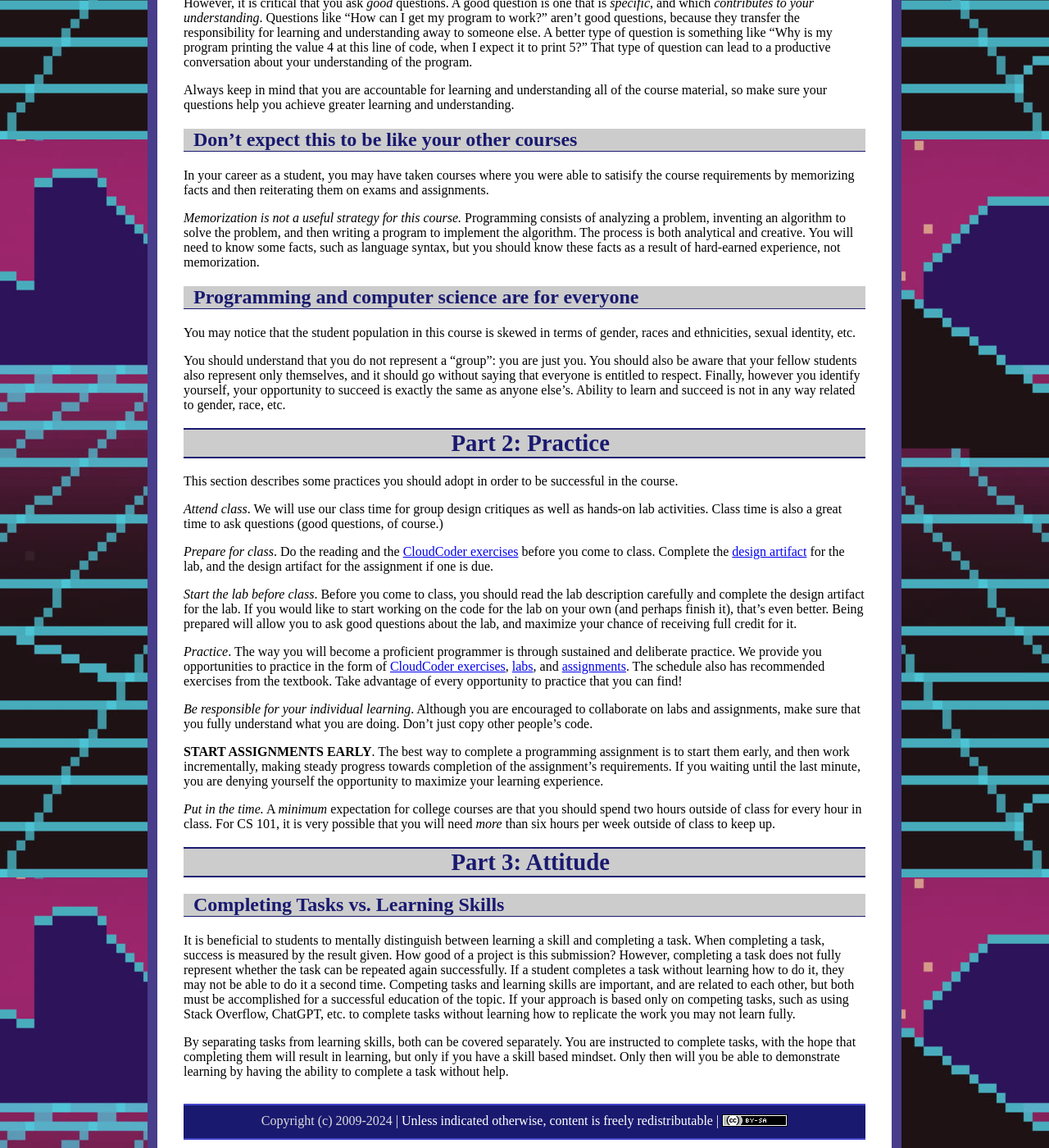
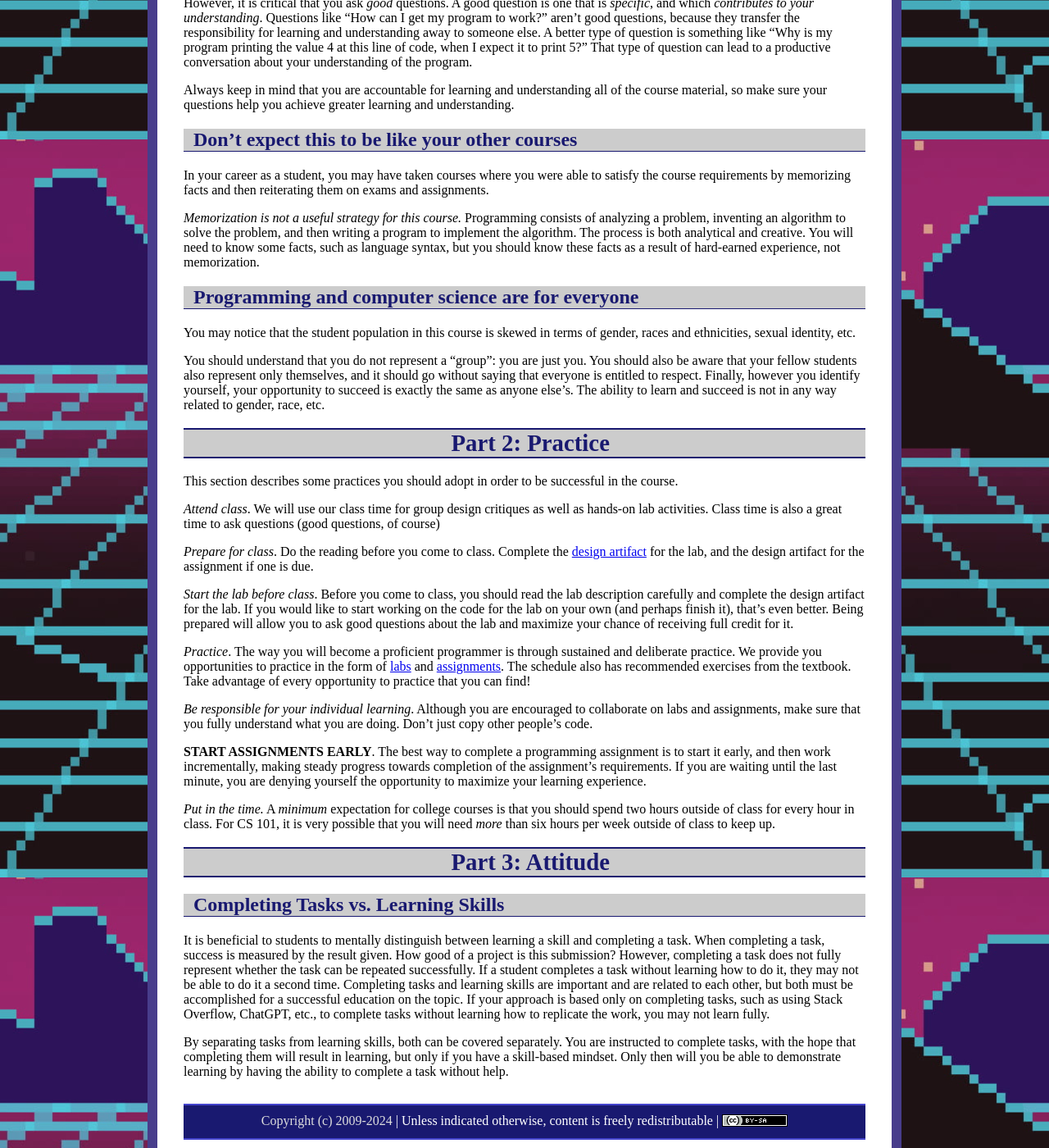
Before and after one commit to ycpcs/cs101-fall2026, a Jekyll site: the page built from success.md, in a window 1280 px wide and 1400 px high, scrolled down 1630 px. Shown: the whole window at 82% size. Built offline with Jekyll 4.4.1, drawn with Linux system fonts in a browser that asks for light colours; some of the changed text lies outside the part shown.

Commit message:
Update success.md

```diff
--- a/success.md
+++ b/success.md
@@ -3,7 +3,7 @@
 title: "How to succeed in CS 101"
 ---
 
-This document explains how to succeed in CS 101.  Please read this carefully, and refer back to it as you proceed in the course!
+This document explains how to succeed in CS 101.  Please read this carefully and refer back to it as you proceed in the course!
 
 # Why we wrote this
 
@@ -67,7 +67,7 @@
 
 ## Don't expect this to be like your other courses
 
-In your career as a student, you may have taken courses where you were able to satisify the course requirements by memorizing facts and then reiterating them on exams and assignments.
+In your career as a student, you may have taken courses where you were able to satisfy the course requirements by memorizing facts and then reiterating them on exams and assignments.
 
 *Memorization is not a useful strategy for this course.*  Programming consists of analyzing a problem, inventing an algorithm to solve the problem, and then writing a program to implement the algorithm.  The process is both analytical and creative.  You will need to know some facts, such as language syntax, but you should know these facts as a result of hard-earned experience, not memorization.
 
@@ -75,33 +75,33 @@
 
 You may notice that the student population in this course is skewed in terms of gender, races and ethnicities, sexual identity, etc.
 
-You should understand that you do not represent a "group": you are just you.  You should also be aware that your fellow students also represent only themselves, and it should go without saying that everyone is entitled to respect.  Finally, however you identify yourself, your opportunity to succeed is exactly the same as anyone else's.  Ability to learn and succeed is not in any way related to gender, race, etc.
+You should understand that you do not represent a "group": you are just you.  You should also be aware that your fellow students also represent only themselves, and it should go without saying that everyone is entitled to respect.  Finally, however you identify yourself, your opportunity to succeed is exactly the same as anyone else's.  The ability to learn and succeed is not in any way related to gender, race, etc.
 
 # Part 2: Practice
 
 This section describes some practices you should adopt in order to be successful in the course.
 
-*Attend class*.  We will use our class time for group design critiques as well as hands-on lab activities.  Class time is also a great time to ask questions (good questions, of course.)
+*Attend class*.  We will use our class time for group design critiques as well as hands-on lab activities.  Class time is also a great time to ask questions (good questions, of course)
 
-*Prepare for class*.  Do the reading and the [CloudCoder exercises](schedule.html) before you come to class.  Complete the [design artifact](design/index.html) for the lab, and the design artifact for the assignment if one is due.
+*Prepare for class*.  Do the reading before you come to class.  Complete the [design artifact](design/index.html) for the lab, and the design artifact for the assignment if one is due.
 
-*Start the lab before class*. Before you come to class, you should read the lab description carefully and complete the design artifact for the lab.  If you would like to start working on the code for the lab on your own (and perhaps finish it), that's even better.  Being prepared will allow you to ask good questions about the lab, and maximize your chance of receiving full credit for it.
+*Start the lab before class*. Before you come to class, you should read the lab description carefully and complete the design artifact for the lab.  If you would like to start working on the code for the lab on your own (and perhaps finish it), that's even better.  Being prepared will allow you to ask good questions about the lab and maximize your chance of receiving full credit for it.
 
-*Practice*.  The way you will become a proficient programmer is through sustained and deliberate practice.  We provide you opportunities to practice in the form of [CloudCoder exercises](schedule.html), [labs](labs/index.html), and [assignments](assign/index.html).  The schedule also has recommended exercises from the textbook.  Take advantage of every opportunity to practice that you can find!
+*Practice*.  The way you will become a proficient programmer is through sustained and deliberate practice.  We provide you opportunities to practice in the form of [labs](labs/index.html) and [assignments](assign/index.html).  The schedule also has recommended exercises from the textbook.  Take advantage of every opportunity to practice that you can find!
 
 *Be responsible for your individual learning*.  Although you are encouraged to collaborate on labs and assignments, make sure that you fully understand what you are doing.  Don't just copy other people's code.
 
-**START ASSIGNMENTS EARLY**.  The best way to complete a programming assignment is to start them early, and then work incrementally, making steady progress towards completion of the assignment's requirements.  If you waiting until the last minute, you are denying yourself the opportunity to maximize your learning experience.
+**START ASSIGNMENTS EARLY**.  The best way to complete a programming assignment is to start it early, and then work incrementally, making steady progress towards completion of the assignment's requirements.  If you are waiting until the last minute, you are denying yourself the opportunity to maximize your learning experience.
 
-*Put in the time.*  A *minimum* expectation for college courses are that you should spend two hours outside of class for every hour in class.  For CS 101, it is very possible that you will need *more* than six hours per week outside of class to keep up.
+*Put in the time.*  A *minimum* expectation for college courses is that you should spend two hours outside of class for every hour in class.  For CS 101, it is very possible that you will need *more* than six hours per week outside of class to keep up.
 
 # Part 3: Attitude
 
 ## Completing Tasks vs. Learning Skills
 
-It is beneficial to students to mentally distinguish between learning a skill and completing a task. When completing a task, success is measured by the result given. How good of a project is this submission? However, completing a task does not fully represent whether the task can be repeated again successfully. If a student completes a task without learning how to do it, they may not be able to do it a second time. Competing tasks and learning skills are important, and are related to each other, but both must be accomplished for a successful education of the topic. If your approach is based only on competing tasks, such as using Stack Overflow, ChatGPT, etc. to complete tasks without learning how to replicate the work you may not learn fully.
+It is beneficial to students to mentally distinguish between learning a skill and completing a task. When completing a task, success is measured by the result given. How good of a project is this submission? However, completing a task does not fully represent whether the task can be repeated successfully. If a student completes a task without learning how to do it, they may not be able to do it a second time. Completing tasks and learning skills are important and are related to each other, but both must be accomplished for a successful education on the topic. If your approach is based only on completing tasks, such as using Stack Overflow, ChatGPT, etc., to complete tasks without learning how to replicate the work, you may not learn fully.
 
-By separating tasks from learning skills, both can be covered separately. You are instructed to complete tasks, with the hope that completing them will result in learning, but only if you have a skill based mindset. Only then will you be able to demonstrate learning by having the ability to complete a task without help.
+By separating tasks from learning skills, both can be covered separately. You are instructed to complete tasks, with the hope that completing them will result in learning, but only if you have a skill-based mindset. Only then will you be able to demonstrate learning by having the ability to complete a task without help.
 
 <!-- vim:set wrap: ­-->
 <!-- vim:set linebreak: -->
```
Also changed, not shown: other parts of success.md (+4 -4 lines).
